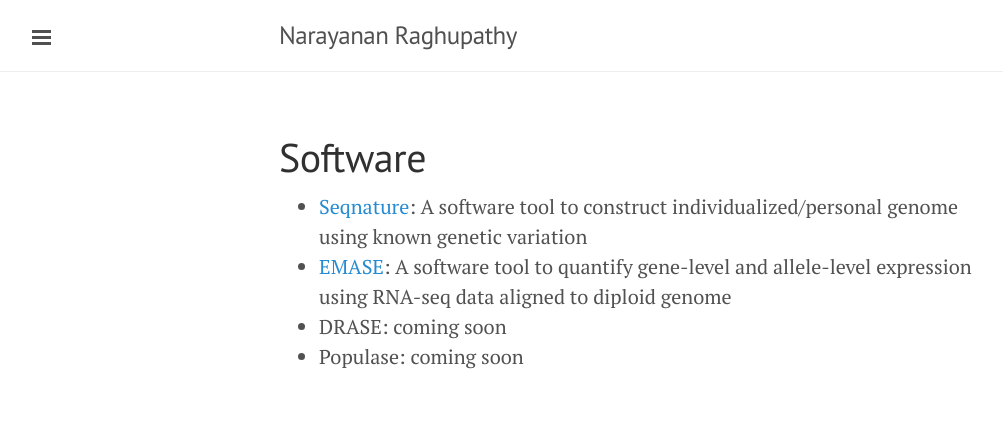
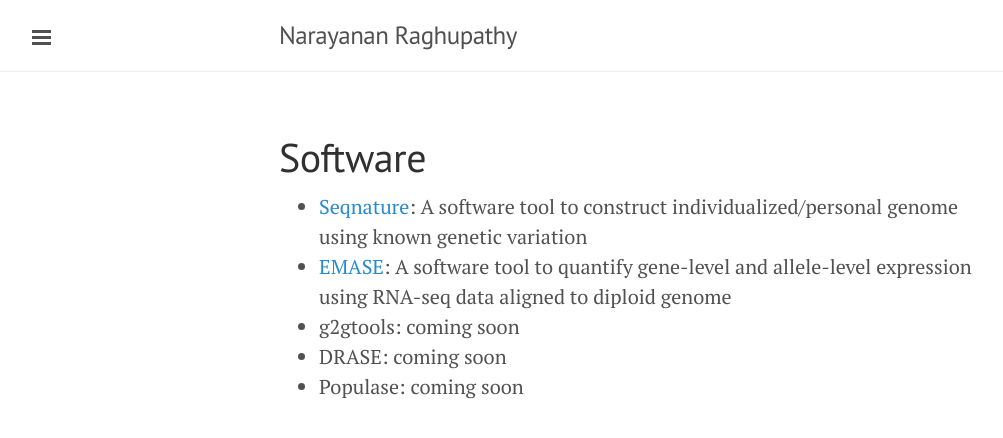
Before and after one commit to narayananr/narayananr.github.io, a Jekyll site: the page built from software.md, in a window 1280 px wide. Shown: the top 438 px of the page, without its empty margins (1-1004 px from the left). Built offline with Jekyll 4.4.1, drawn with Linux system fonts in a browser that asks for light colours; Markdown is read by kramdown in place of the engine named in the settings.

Commit message:
changed software page

```diff
--- a/software.md
+++ b/software.md
@@ -5,5 +5,6 @@ title: Software
 
 * [Seqnature](https://github.com/jaxcs/Seqnature): A software tool to construct individualized/personal genome using known genetic variation
 * [EMASE](https://github.com/narayananr/emase): A software tool to quantify gene-level and allele-level expression using RNA-seq data aligned to diploid genome
+* g2gtools: coming soon
 * DRASE: coming soon
 * Populase: coming soon
```
